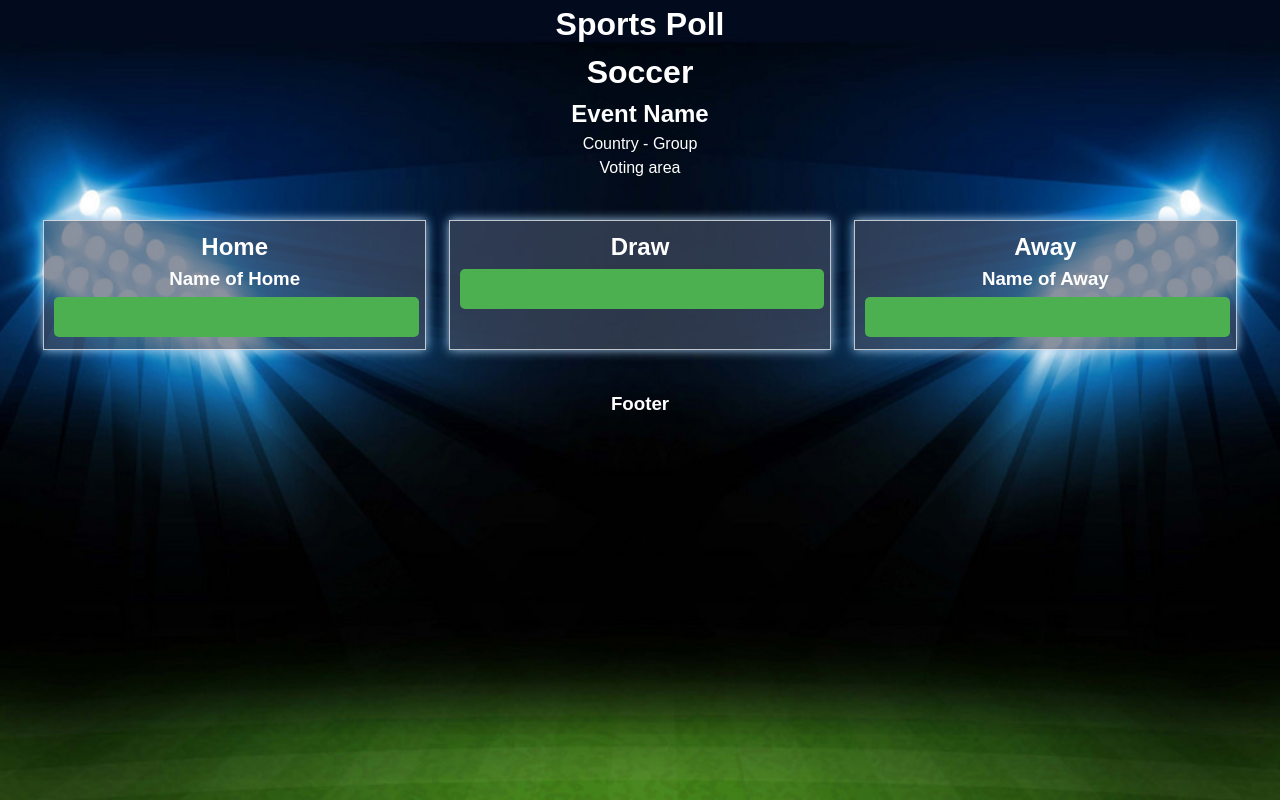
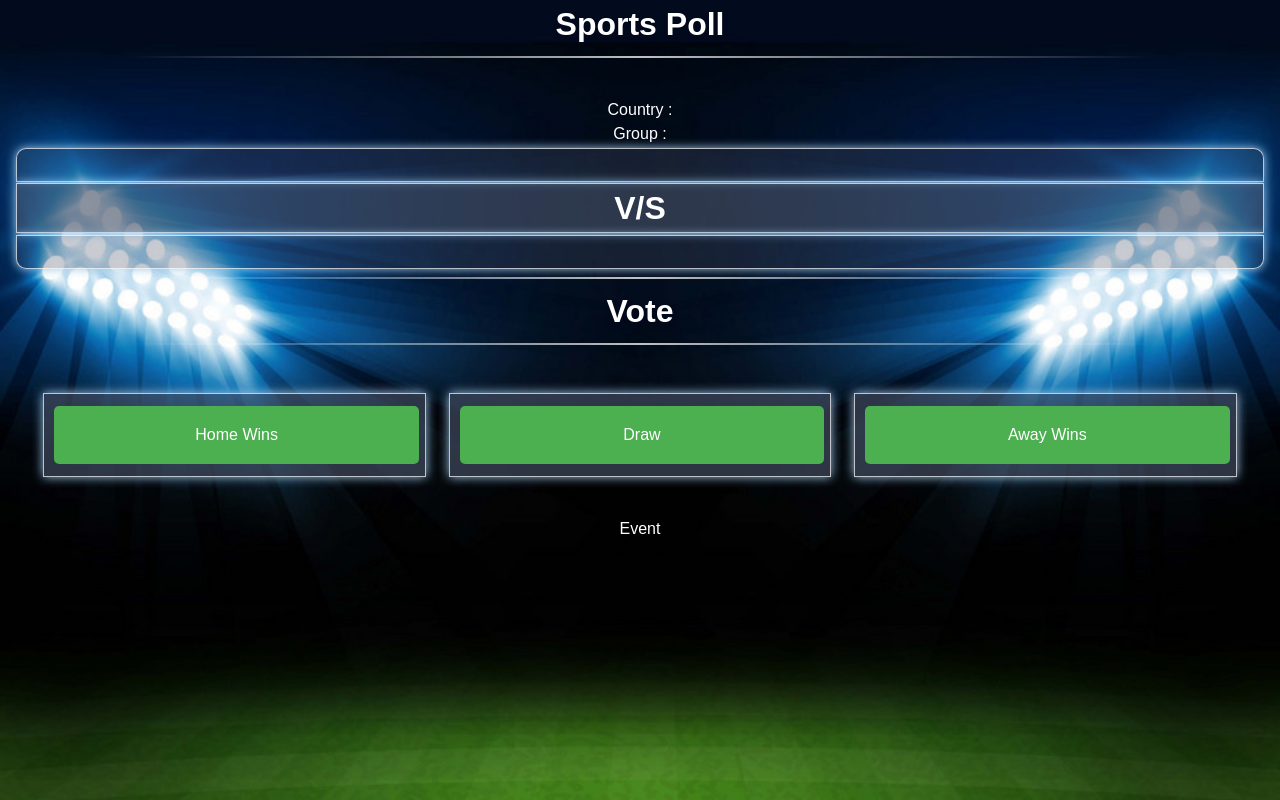
Before and after one commit to mromeroval/glomo-events, a React (Create React App) app in the folder client/: page / in a window 1280 px wide. Built offline with nearby package versions, Linux system fonts and the light colour scheme; no server answers.

Commit message:
Refactor poll page and add poll vote form

```diff
--- /dev/null
+++ b/client/src/components/PollForm.js
@@ -0,0 +1,89 @@
+import React from 'react';
+
+class PollForm extends React.Component {
+  constructor(props){
+    super(props)
+    this.state = {
+      away: 0,
+      home: 0,
+      draw: 0
+    }
+  }
+
+  render(){
+    const {isLoading, event} = this.props;
+      if (isLoading) {
+          return <h3>...Loading</h3>
+      }
+
+    return(
+
+      <div id="container">
+        <div className="bgImage"></div>
+        <h1 className="title">Sports Poll</h1>
+        <hr />
+
+        <header id="header">
+
+          <h1 className="sport-title">{event.sport}</h1>
+            <p>Country : {event.country}</p>
+            <p>Group : {event.event_group}</p>
+            <div className="vs-area vs-area-top">
+              <h2>{event.homeName}</h2>
+            </div>
+            <div className="vs-area">
+              <h1>V/S</h1>
+            </div>
+            <div className="vs-area vs-area-bottom">
+              <h2>{event.awayName}</h2>
+            </div>
+        </header>
+
+        <hr />
+        <h1 className="title">Vote</h1>
+        <hr />
+
+        <main id="main">
+          <section id="voting-section" className="grid">
+            <div className="content-wrap">
+              <ul>
+                <li>
+                  <div className="card">
+                    <div className="card-content">
+                      <h2>{event.homeName}</h2>
+                      <button className="btn">Home Wins</button>
+                    </div>
+                  </div>
+                </li>
+                <li>
+                  <div className="card">
+                    <div className="card-content">
+                      <button className="btn">Draw</button>
+                    </div>
+                  </div>
+                </li>
+                <li>
+                  <div className="card">
+                    <div className="card-content">
+                      <h2>{event.awayName}</h2>
+                      <button className="btn">Away Wins</button>
+                    </div>
+                  </div>
+                </li>
+              </ul>
+            </div>
+          </section>
+        </main>
+
+        <footer id="main-footer">
+          <p>Event</p>
+          <p>{event.name}</p>
+        </footer>
+
+      </div>
+    )
+  }
+
+}
+
+export default PollForm;
--- a/client/src/components/PollPage.js
+++ b/client/src/components/PollPage.js
@@ -1,79 +1,76 @@
 import React from 'react';
-// import image from '../lights.jpg';
+import PollForm from './PollForm';
 
-const API = 'http://localhost:5000/api/events';
+const API = 'http://localhost:5000/api/events/';
 
 class PollList extends React.Component {
   constructor(props) {
     super(props);
     this.state = {
       isLoading: false,
-      events: []
+      events: [],
+      activeEvent: {}
     };
+  }
+
+
+   getSportList = (sport) => {
+    const events = this.state.events;
+    const sportList = [];
+    events.map(event => {
+      if (event.sport === sport) {
+        sportList.push(event)
+      }
+      return sportList
+    })
+  }
+
+  getEvent = (eventId) => {
+    const events = this.state.events;
+    const event = events.filter(event => event.id === 1003026234)
+    console.log(event)
+    this.setState({activeEvent: event})
+      return event
+  }
+
+  setActiveEvent = (event) => {
+    this.setState({activeEvent: event})
   }
 
   componentDidMount() {
     this.setState({ isLoading: true });
     fetch(API)
       .then(response => response.json())
-      .then(data => this.setState({ events: data }));
+      .then(events => {
+        this.setState({
+          events,
+          activeEvent : events[6]
+        });
+        console.log(this.state.events);
+        // let event = this.state.events.filter(event => event.id === 1003026234)
+        // console.log(event)
+        // this.setState({activeEvent: event})
+      })
+      .then(this.setState({ isLoading:false }))
   }
 
+
   render() {
+
+    // const events = this.state.events;
+
+    // let sports = [];
+    // events.map(event => {
+    //   sports.push(event.sport)
+    //   return sports;
+    // })
+    // const categories = new Set(sports);
+
+
+
     return (
       <div>
-      <h1>Sports Poll</h1>
-      <div id="container">
-        <div className="bgImage">
-        {/* <img src={image} alt="background"/> */}
-        <header id="header" className="grid">
-
-          <h1>Soccer</h1>
-          <h2>Event Name</h2>
-          <p>Country - Group</p>
-        </header>
-
-        <main id="main">
-          <section id="voting-section" className="grid">
-            <div className="content-wrap">
-              Voting area
-              <ul>
-                <li>
-                  <div className="card">
-                    <div className="card-content">
-                      <h2>Home</h2>
-                      <h3>Name of Home</h3>
-                      <button className="btn" />
-                    </div>
-                  </div>
-                </li>
-                <li>
-                  <div className="card">
-                    <div className="card-content">
-                      <h2>Draw</h2>
-                      <button className="btn" />
-                    </div>
-                  </div>
-                </li>
-                <li>
-                  <div className="card">
-                    <div className="card-content">
-                      <h2>Away</h2>
-                      <h3>Name of Away</h3>
-                      <button className="btn" />
-                    </div>
-                  </div>
-                </li>
-              </ul>
-            </div>
-          </section>
-        </main>
-
-        <footer id="main-footer" className="grid">
-          <h3>Footer</h3>
-        </footer>
-        </div>
-      </div>
+        <PollForm isLoading = {this.state.isLoading} event = {this.state.activeEvent} events = {this.state.events} />
       </div>
     );
   }
```
